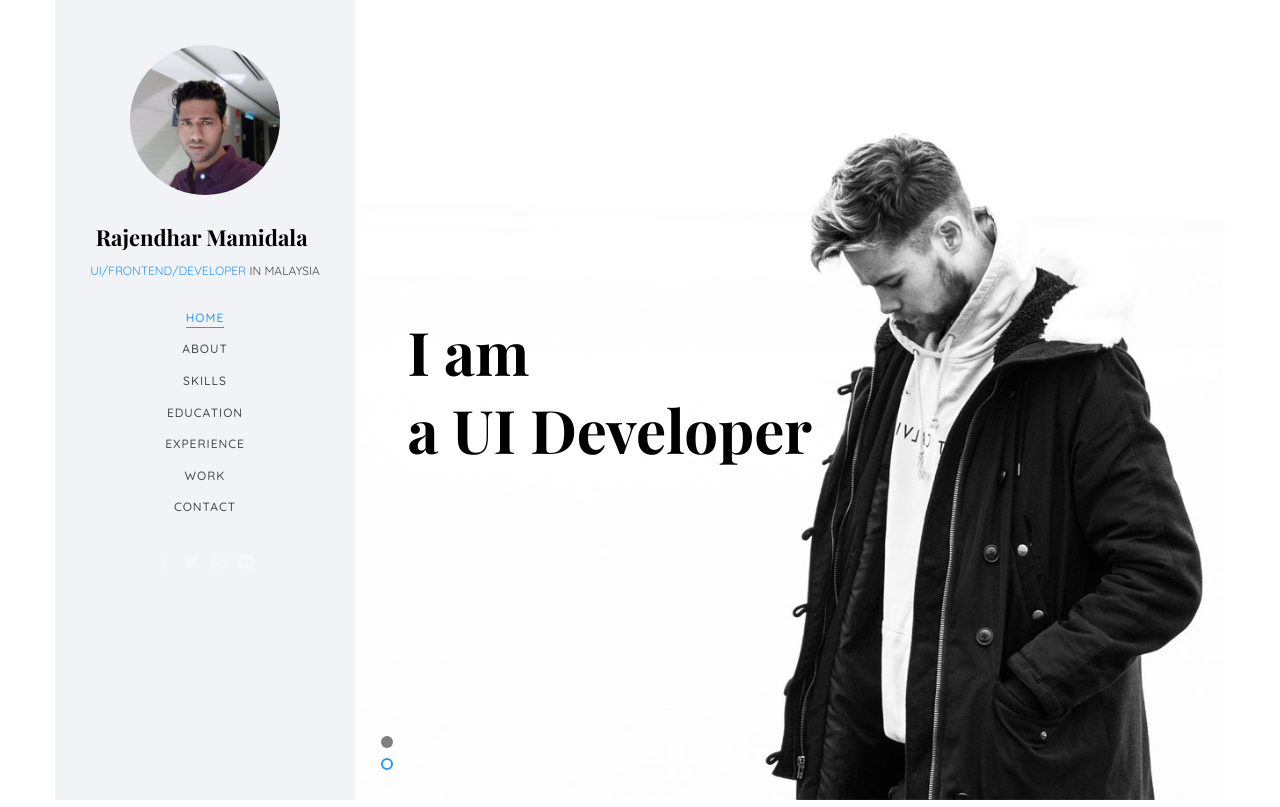
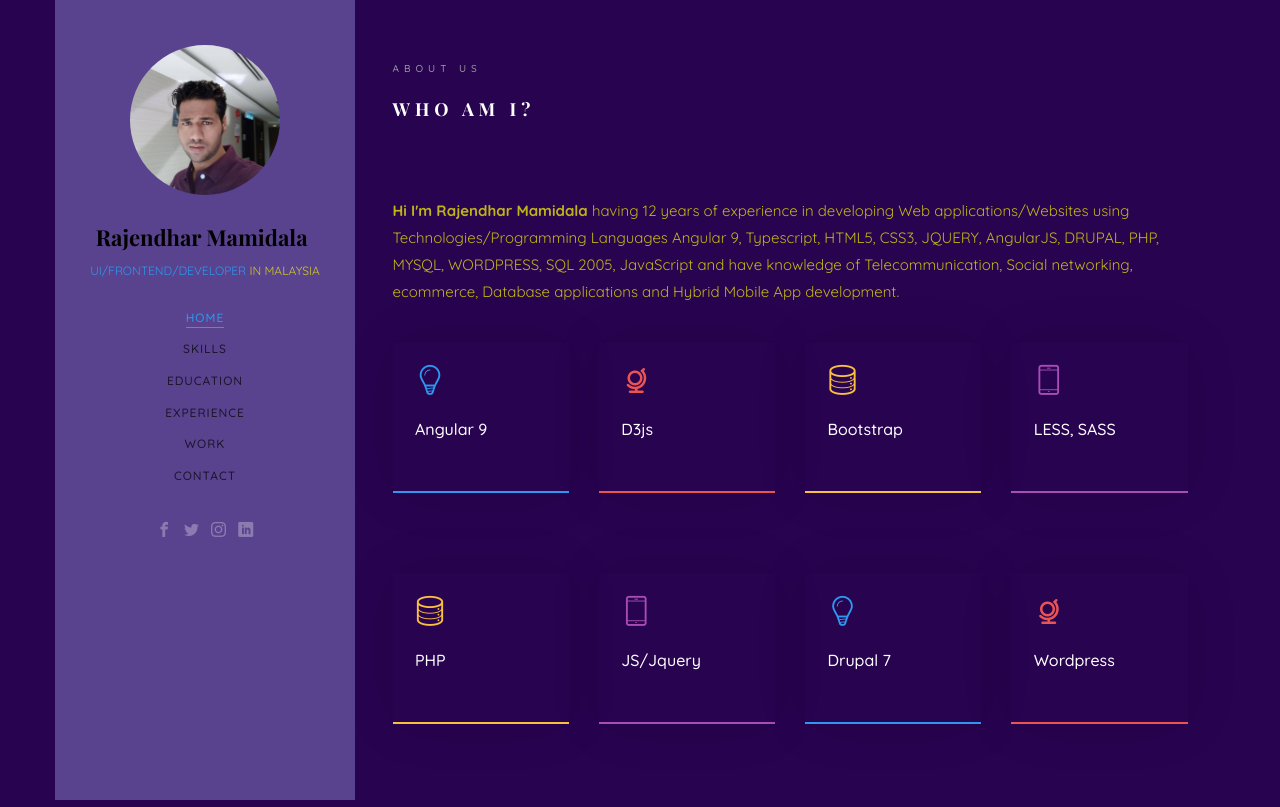
Before and after one commit to rmamidal/raj, a website: page index.html in a window 1280 px wide. Shown: the top 807 px of the page. Drawn offline with nearby package versions, Linux system fonts and the light colour scheme; files whose address does not match are found by name; a web font is replaced by a local one.

Commit message:
Theme changes and some content removed

```diff
--- a/css/style.css
+++ b/css/style.css
@@ -16,7 +16,9 @@ body {
   font-weight: 400;
   font-size: 15px;
   line-height: 1.8;
-  color: rgba(0, 0, 0, 0.7); }
+  color: rgba(255, 255, 0, 0.7);
+  background: #280350;
+}
   @media screen and (max-width: 992px) {
     body {
       font-size: 16px; } }
@@ -35,7 +37,7 @@ p {
   margin-bottom: 1.5em; }
 
 h1, h2, h3, h4, h5, h6 {
-  color: #000;
+  color: #fff;
   font-family: "Playfair Display", Georgia, serif;
   font-weight: 400;
   margin: 0 0 30px 0; }
@@ -80,7 +82,7 @@ figure {
   position: fixed;
   overflow-y: none;
   z-index: 1001;
-  background: #f2f3f7;
+  background: #59438e;
   -webkit-transition: 0.5s;
   -o-transition: 0.5s;
   transition: 0.5s; }
--- a/index.html
+++ b/index.html
@@ -66,8 +66,8 @@
 				<nav id="colorlib-main-menu" role="navigation" class="navbar">
 					<div id="navbar" class="collapse">
 						<ul>
-							<li class="active"><a href="#" data-nav-section="home">Home</a></li>
-							<li><a href="#" data-nav-section="about">About</a></li>
+							<li class="active"><a href="#" data-nav-section="about">Home</a></li>
+							<!-- <li><a href="#" data-nav-section="about">About</a></li> -->
 							<!-- <li><a href="#" data-nav-section="services">Services</a></li> -->
 							<li><a href="#" data-nav-section="skills">Skills</a></li>
 							<li><a href="#" data-nav-section="education">Education</a></li>
@@ -90,7 +90,7 @@
 			</aside>
 
 			<div id="colorlib-main">
-				<section id="colorlib-hero" class="js-fullheight" data-section="home">
+				<!-- <section id="colorlib-hero" class="js-fullheight" data-section="home">
 					<div class="flexslider js-fullheight">
 						<ul class="slides">
 							<li style="background-image: url(images/img_bg_1.jpg);">
@@ -125,7 +125,7 @@
 							</li>
 						</ul>
 					</div>
-				</section>
+				</section> -->
 
 				<section class="colorlib-about" data-section="about">
 					<div class="colorlib-narrow-content">
```
